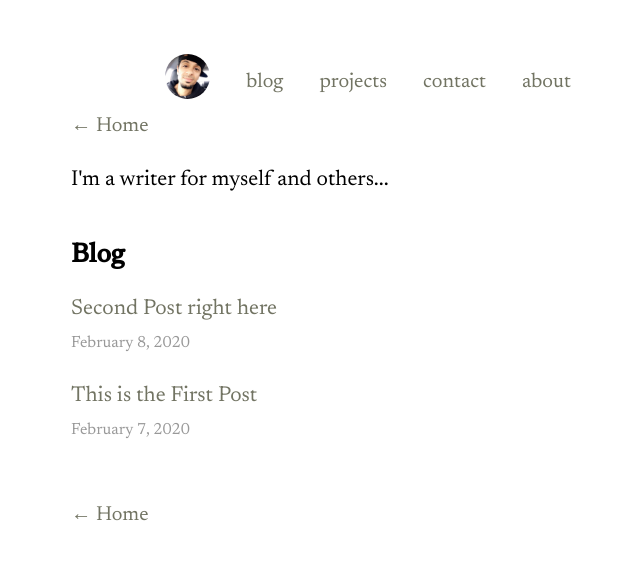
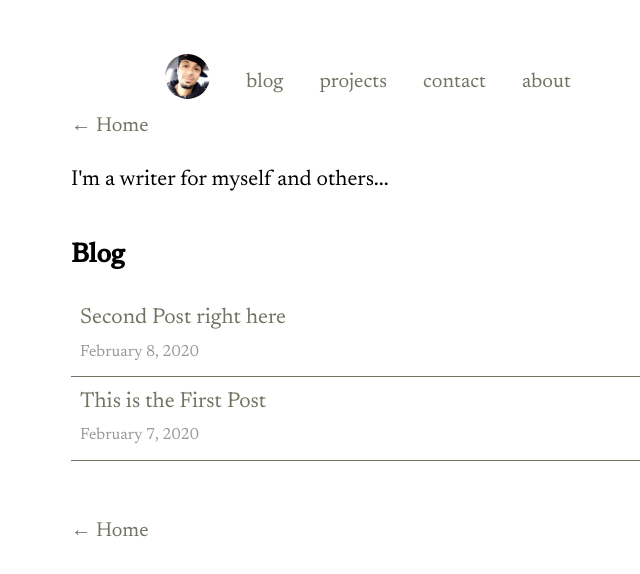
Before and after one commit to ahmedjahmi/new-site, a Next.js app: page /blog in a window 1280 px wide. Shown: the top 574 px of the page, without its empty margins (263-903 px from the left). Built offline with nearby package versions, Linux system fonts and the light colour scheme.

Commit message:
Add styling to blog page

```diff
--- a/styles/utils.module.scss
+++ b/styles/utils.module.scss
@@ -55,7 +55,12 @@
 }
 
 .listItem {
-  margin: 0 0 1.25rem;
+  margin: 0;
+  padding: 0.5rem;
+  border-bottom: 1px solid base.$color-secondary-dark;
+  &:hover {
+    background: base.$color-secondary-light;
+  }
 }
 
 .dateText {
```
